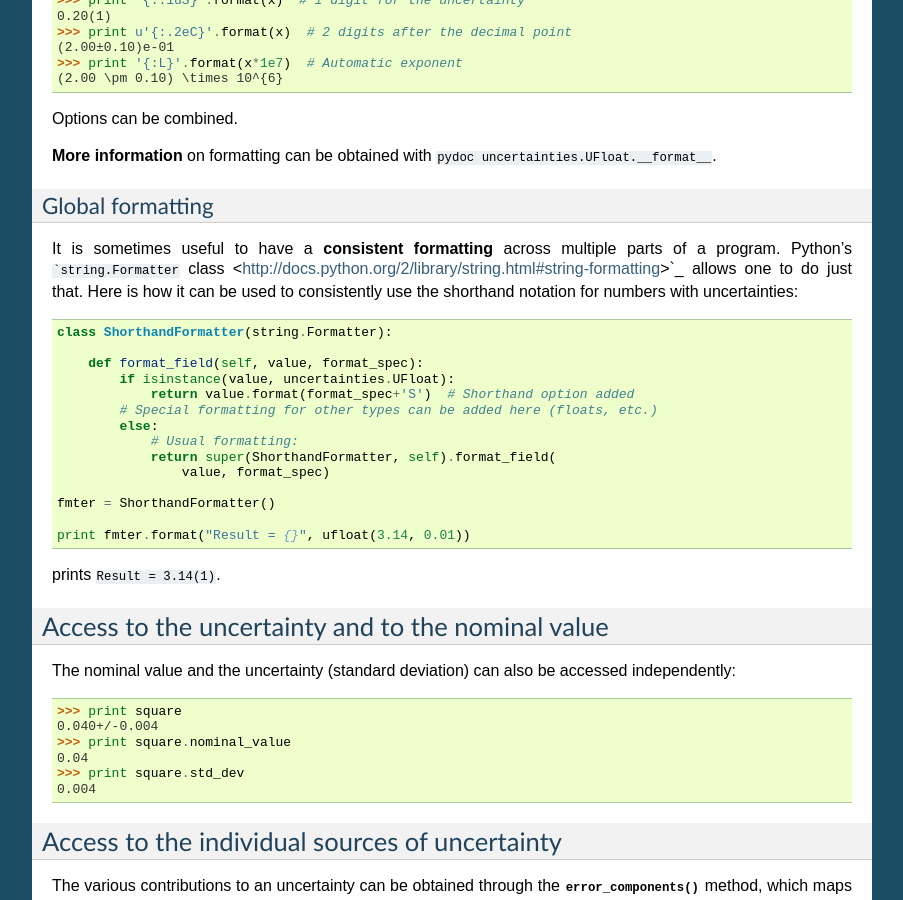
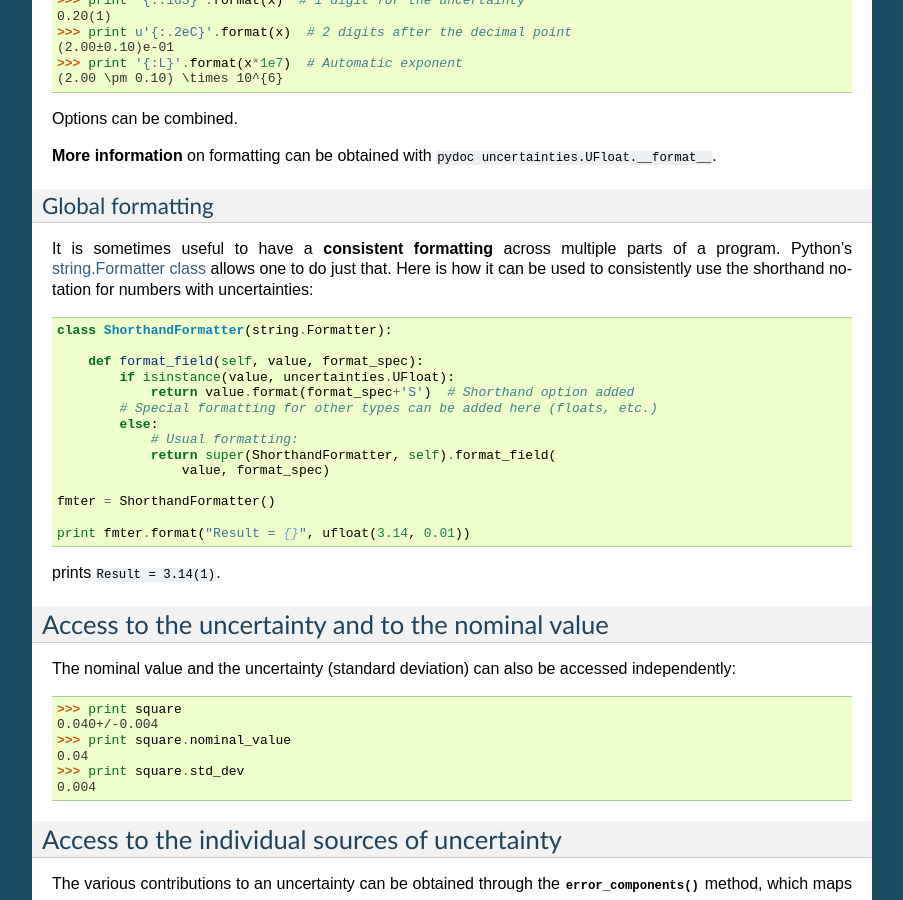
Before and after one commit to lmfit/uncertainties, a Sphinx documentation site: the page built from doc/user_guide.rst, in a window 1280 px wide and 900 px high, scrolled down 3193 px. Shown: the whole window, without its empty margins (198-1101 px from the left). Built offline with Sphinx 7.4.7, drawn with Linux system fonts in a browser that asks for light colours; the version number is read from the project's files by our own code.

Commit message:
Fixed formatting.

````diff
--- a/doc/user_guide.rst
+++ b/doc/user_guide.rst
@@ -213,7 +213,7 @@ Global formatting
 -----------------
 
 It is sometimes useful to have a **consistent formatting** across
-multiple parts of a program. Python's ```string.Formatter`` class
+multiple parts of a program. Python's `string.Formatter class
 <http://docs.python.org/2/library/string.html#string-formatting>`_
 allows one to do just that. Here is how it can be used to consistently
 use the shorthand notation for numbers with uncertainties:
````
